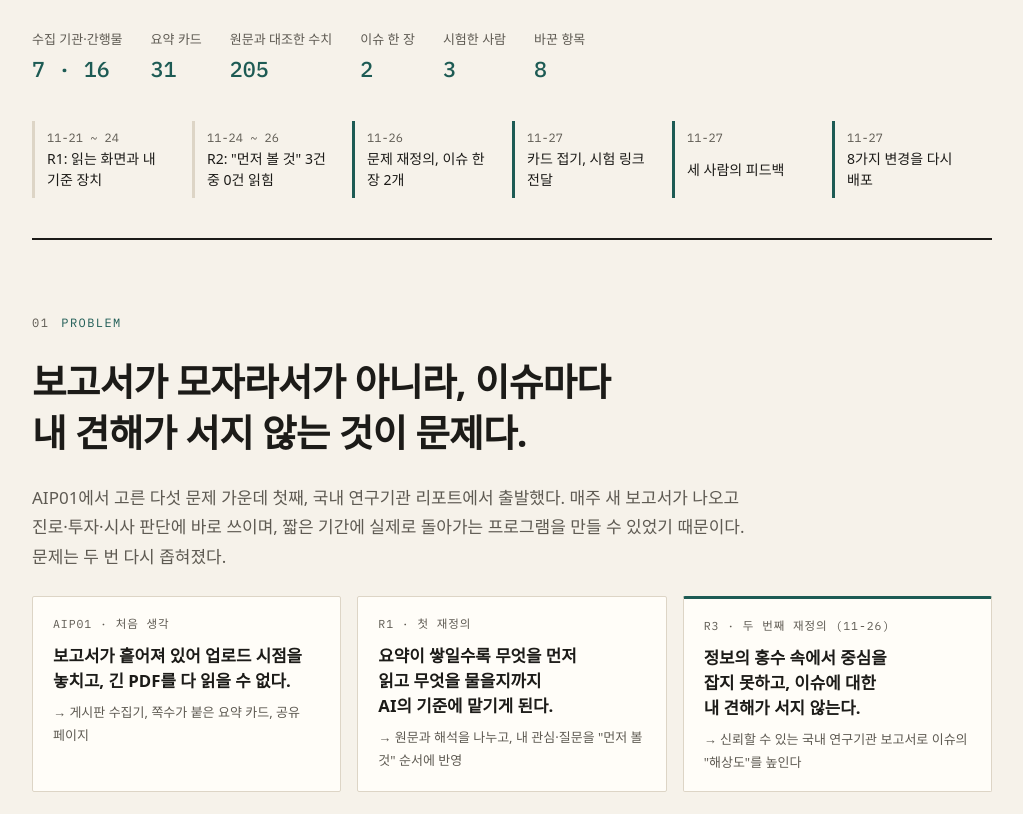
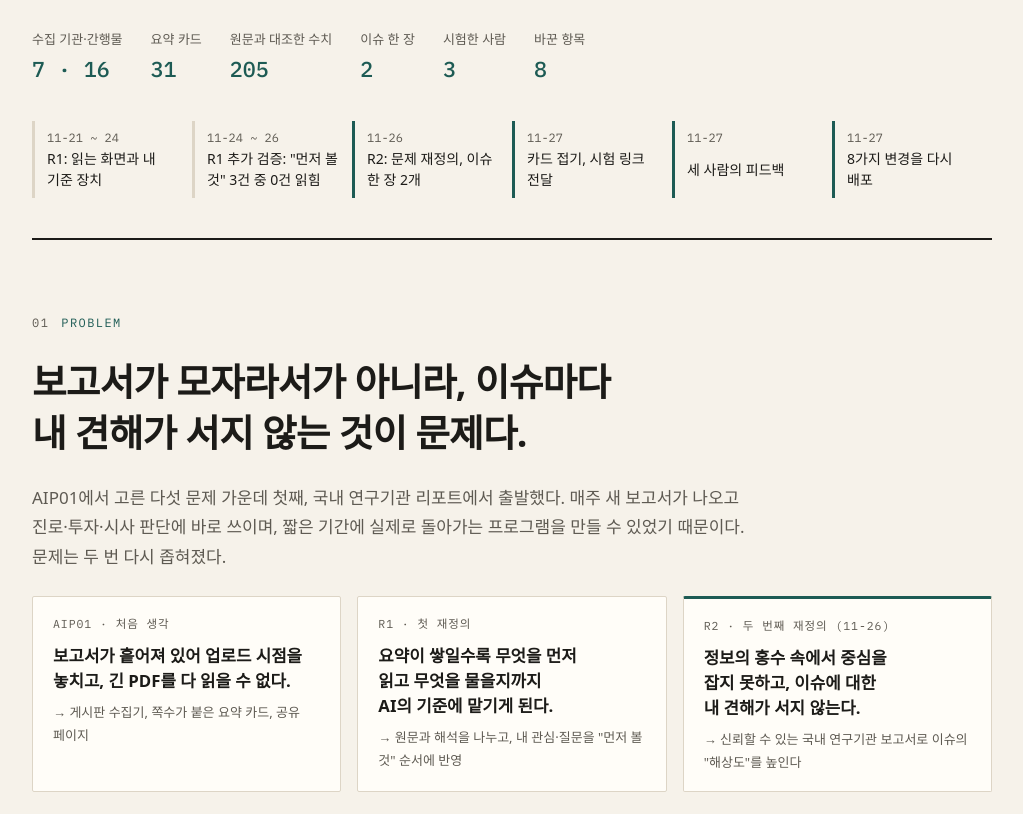
Before and after one commit to windwave51/kr-research-briefing, a plain HTML site: page site/aip02/index.html in a window 1280 px wide. Shown: the part 611-1425 px from the top of the page, without its empty margins (128-1151 px from the left). Drawn offline with Linux system fonts and the light colour scheme; a web font is replaced by a local one.

Commit message:
AIP02 보고 페이지 라운드 번호 정정 (옛 R2→R1 추가 검증, R3→R2)
Co-Authored-By: Claude Opus 5.5 <noreply@anthropic.com>

```diff
--- a/site/aip02/index.html
+++ b/site/aip02/index.html
@@ -264,8 +264,8 @@ footer.foot { margin-top: 2rem; font-size: var(--step--1); color: var(--muted);
     </dl>
     <ol class="days" aria-label="날짜 흐름">
       <li><time>11-21 ~ 24</time>R1: 읽는 화면과 내 기준 장치</li>
-      <li><time>11-24 ~ 26</time>R2: "먼저 볼 것" 3건 중 0건 읽힘</li>
-      <li class="on"><time>11-26</time>문제 재정의, 이슈 한 장 2개</li>
+      <li><time>11-24 ~ 26</time>R1 추가 검증: "먼저 볼 것" 3건 중 0건 읽힘</li>
+      <li class="on"><time>11-26</time>R2: 문제 재정의, 이슈 한 장 2개</li>
       <li class="on"><time>11-27</time>카드 접기, 시험 링크 전달</li>
       <li class="on"><time>11-27</time>세 사람의 피드백</li>
       <li class="on"><time>11-27</time>8가지 변경을 다시 배포</li>
@@ -289,7 +289,7 @@ footer.foot { margin-top: 2rem; font-size: var(--step--1); color: var(--muted);
         <p class="note">→ 원문과 해석을 나누고, 내 관심·질문을 "먼저 볼 것" 순서에 반영</p>
       </div>
       <div class="box on">
-        <span class="k">R3 · 두 번째 재정의 (11-26)</span>
+        <span class="k">R2 · 두 번째 재정의 (11-26)</span>
         <h3>정보의 홍수 속에서 중심을 잡지 못하고, 이슈에 대한 내 견해가 서지 않는다.</h3>
         <p class="note">→ 신뢰할 수 있는 국내 연구기관 보고서로 이슈의 "해상도"를 높인다</p>
       </div>
```
Also changed, not shown: site/index.html (+1 -1 lines).
